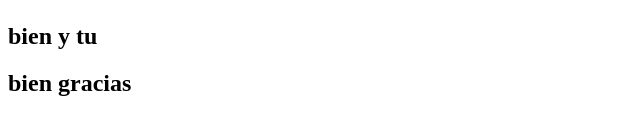
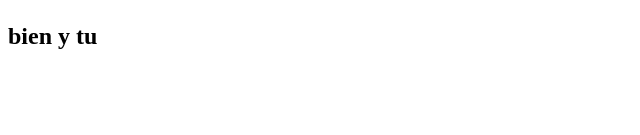
Before and after one commit to Bebo101010/git_lab02, a plain HTML site: page index.html in a window 1280 px wide. Shown: the part 151-286 px from the top of the page, without its empty margins (0-640 px from the left). Drawn offline with Linux system fonts and the light colour scheme.

Commit message:
Se elimino una linea

```diff
--- a/index.html
+++ b/index.html
@@ -10,6 +10,5 @@
     <h2>Esta es mi primer pagina web bebes</h2>
     <h2>Como estas.?</h2>
     <h2>bien y tu</h2>
-    <h2>bien gracias</h2>
 </body>
 </html>
```
